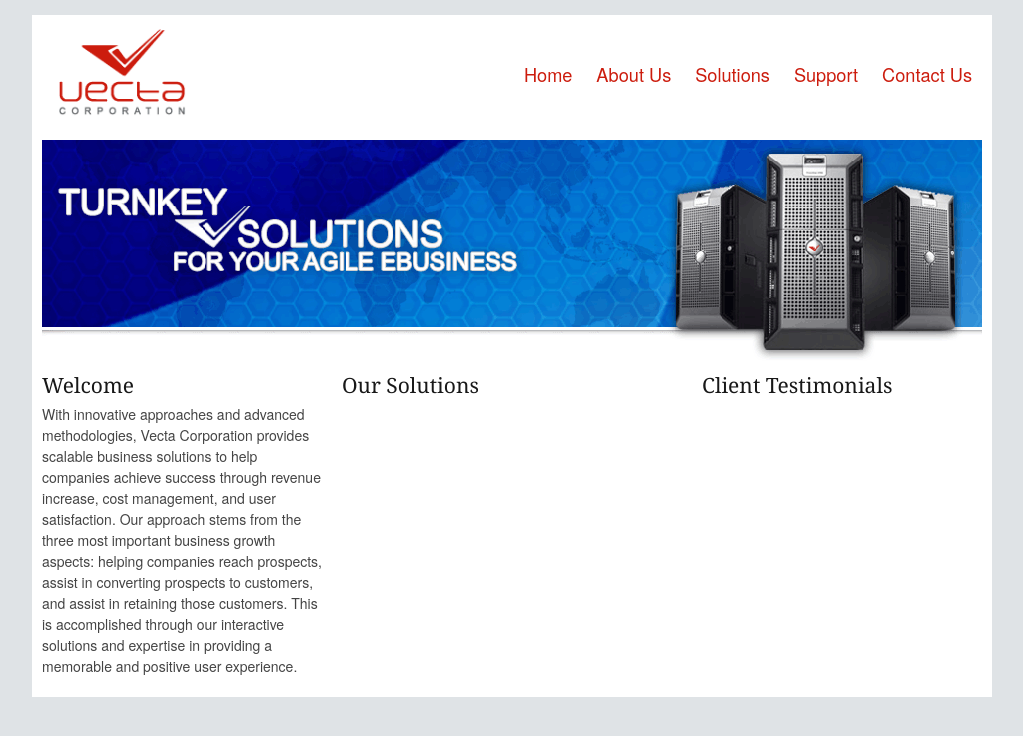
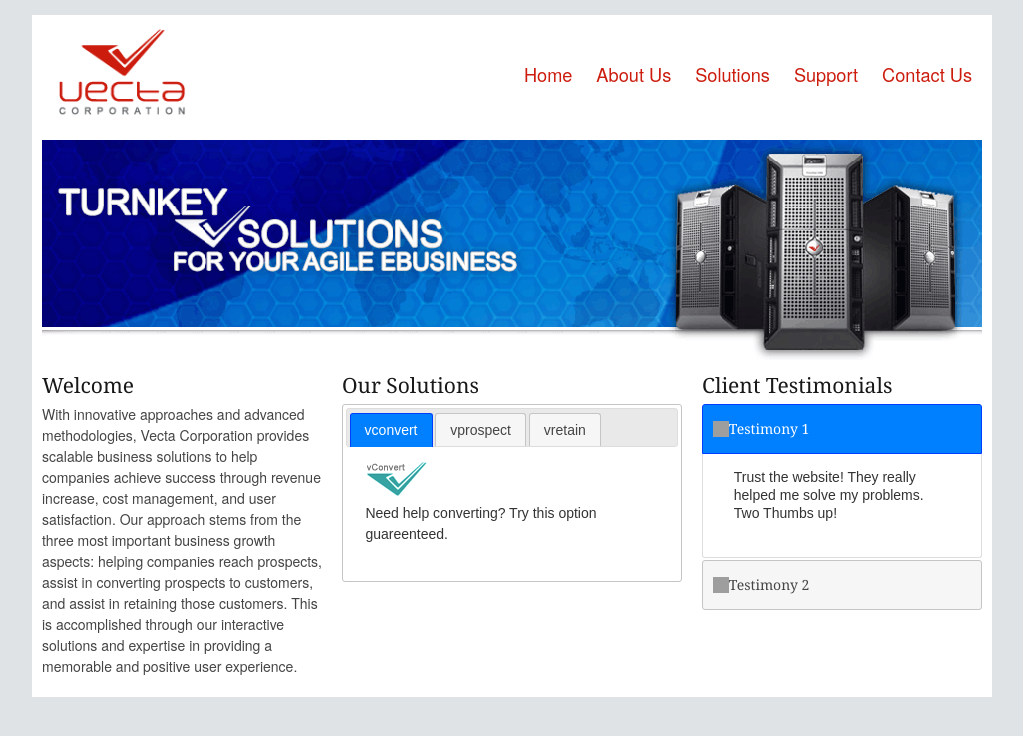
Before and after one commit to JaminEwell/Assignment10, a plain HTML site: page vectacorp/index.html in a window 1280 px wide. Shown: the whole page, without its empty margins (128-1151 px from the left). Drawn offline with nearby package versions, Linux system fonts and the light colour scheme; grey boxes are pictures that could not be loaded.

Commit message:
Update index.html
added tabs and accordion widget home

```diff
--- a/vectacorp/index.html
+++ b/vectacorp/index.html
@@ -24,7 +24,9 @@
 	  <script src="https://code.jquery.com/ui/1.12.1/jquery-ui.js"></script>
 	  <script>
 		    $( function() {
-    $( document ).tooltip();
+	$( document ).tooltip();
+	$( "#tabs" ).tabs();
+	$( "#accordion" ).accordion();
   } );
 	  </script>
 </head>
@@ -58,12 +60,49 @@
 			<h4>Our Solutions</h4>
 
 			<!-- INSERT TABS HERE -->
+
+<div id="tabs">
+	<ul>
+	  <li><a href="#tabs-1">vconvert</a></li>
+	  <li><a href="#tabs-2">vprospect</a></li>
+	  <li><a href="#tabs-3">vretain</a></li>
+	</ul>
+	<div id="tabs-1">
+		<img src="images/logo_vconvert.gif" alt="first solution">
+	  <p>Need help converting?  Try this option guareenteed.</p>
+	</div>
+	<div id="tabs-2">
+		<img src="images/logo_vprospect.gif" alt="second solution">
+	  <p>Tired of chasing prospects? Let us do it for you!</p>
+	</div>
+	<div id="tabs-3">
+		<img src="images/logo_vretain.gif" alt="third solution">
+	  <p>Retention problems? We can take care of that for you!</p>
+
+	</div>
+  </div>
 		</section>
 
 		<section id="testimonials" class="five columns">
 			<h4>Client Testimonials</h4>
 
 			<!-- INSERT ACCORDION HERE -->
+			<div id="accordion">
+				<h3>Testimony 1</h3>
+				<div>
+				  <p>
+				  Trust the website!  They really helped me solve
+				  my problems.  Two Thumbs up!
+				  </p>
+				</div>
+				<h3>Testimony 2</h3>
+				<div>
+				  <p>
+				After opting for their retention solution, I never
+				lost a person again.  Really works!
+				  </p>
+				</div>
+			  </div>
 		</section>
 	</main>
 </body>
```
